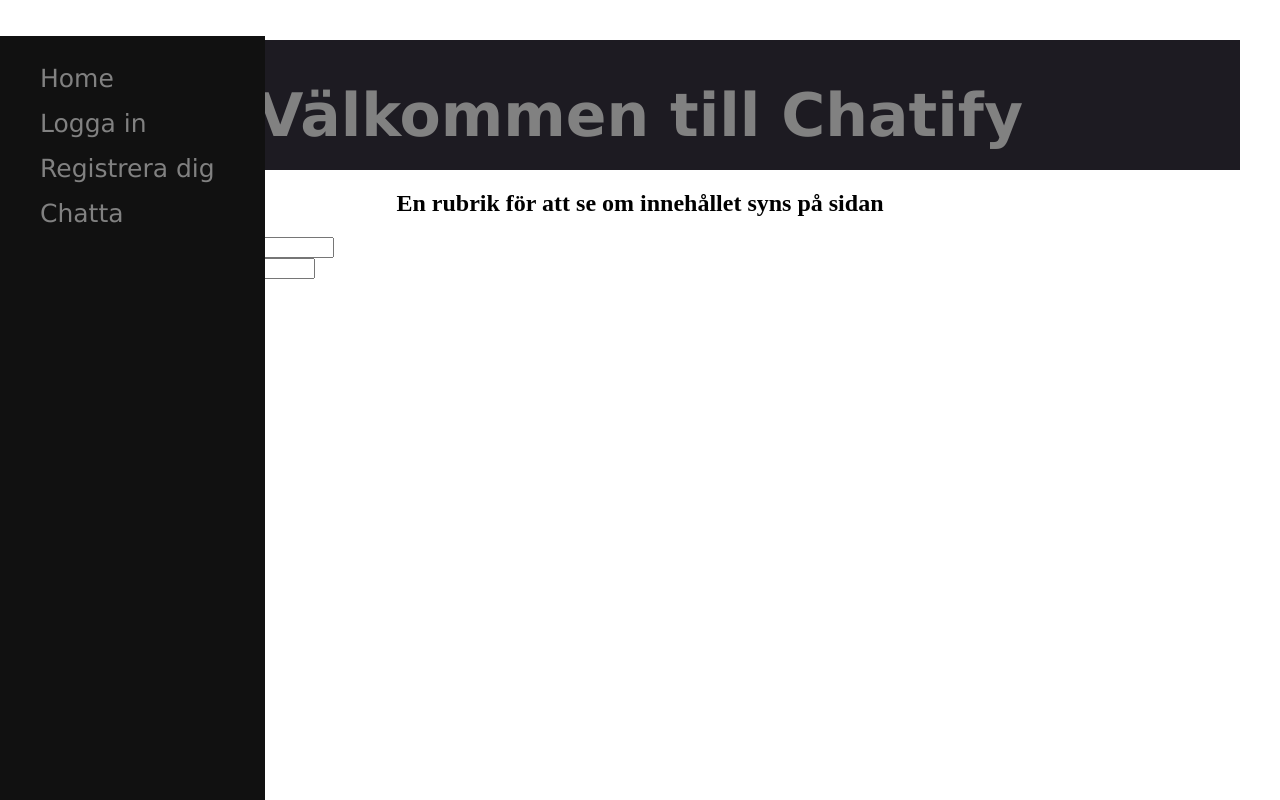
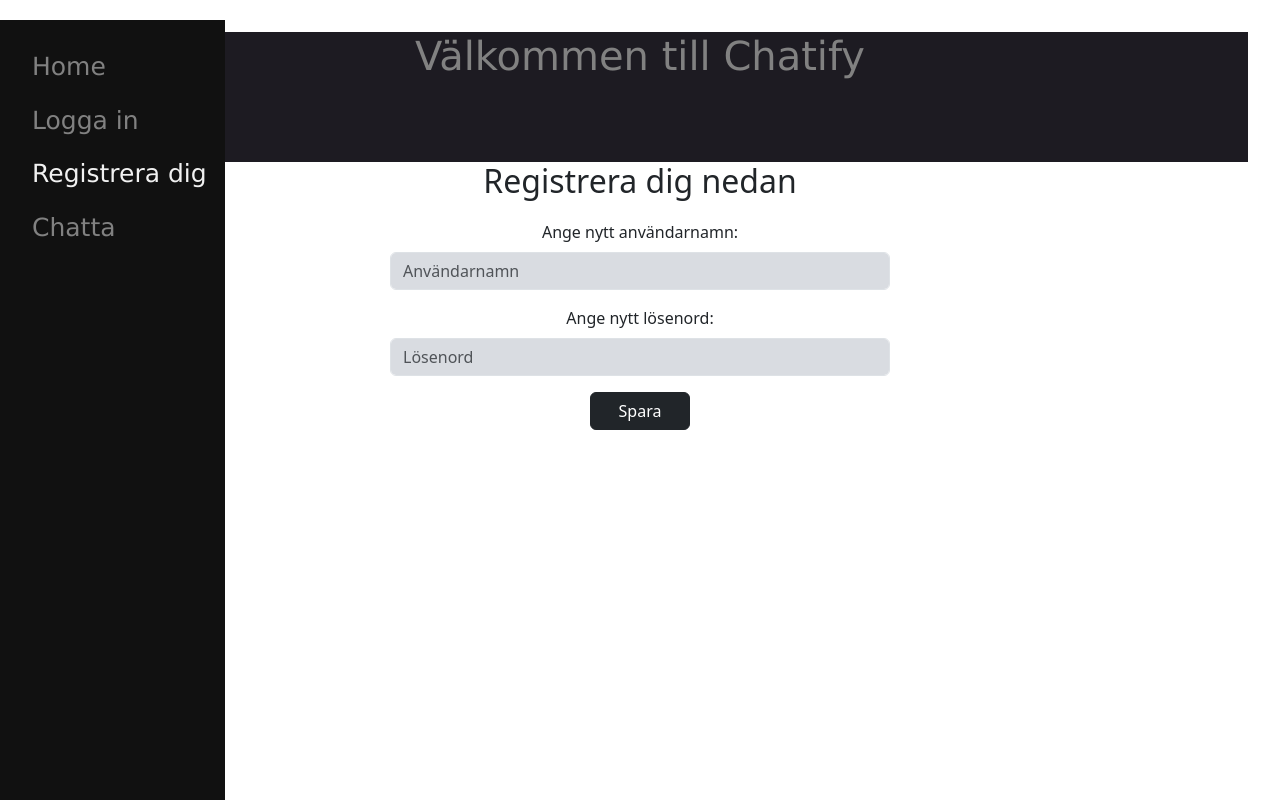
Before and after one commit to JennySta1017/Chatify-webbpage, a React (Vite) app: page /register in a window 1280 px wide. Built offline with nearby package versions, Linux system fonts and the light colour scheme.

Commit message:
form done

```diff
--- a/package.json
+++ b/package.json
@@ -10,7 +10,9 @@
     "preview": "vite preview"
   },
   "dependencies": {
+    "bootstrap": "^5.3.3",
     "react": "^18.3.1",
+    "react-bootstrap": "^2.10.4",
     "react-dom": "^18.3.1",
     "react-router-dom": "^6.26.0"
   },
--- a/src/App.jsx
+++ b/src/App.jsx
@@ -13,6 +13,13 @@ function App() {
      <Header />
      <Navbar />
      <Routes>
+      <Route
+          exact
+          path="/"
+          element={
+            <Home/>
+          }
+          />
         <Route
           exact path="/register"
           element={
@@ -20,13 +27,8 @@ function App() {
           }
           />
          {/*
-        <Route
-          exact
-          path="/"
-          element={
-            <Home/>
-          }
-          />
+
+
           <Route
           exact
           path="/login"
--- a/src/components/navbar/navbar.css
+++ b/src/components/navbar/navbar.css
@@ -28,6 +28,6 @@
     color: #f1f1f1;
   }
 
-  #sidenav a:active {
+  #sidenav a.active {
     color: #f1f1f1;
   }
--- a/src/components/register/register.css
+++ b/src/components/register/register.css
@@ -1,3 +1,13 @@
 #registerform {
-    width: 300px;
+    width: 500px;
+    margin: auto;
+    margin-top: 20px;
 }
+
+.input {
+    background-color: rgb(217, 220, 225);
+}
+
+#formbutton {
+    width: 100px
+}
--- a/src/components/register/register.jsx
+++ b/src/components/register/register.jsx
@@ -1,26 +1,29 @@
 import './register.css';
 import { useState } from "react";
+import Button from 'react-bootstrap/Button';
+import Form from 'react-bootstrap/Form';
 
 function Register() {
     const [userName, setuserName] = useState("");
     const [password, setpassword] = useState("");
     return (
         <>
-        <h2>En rubrik för att se om innehållet syns på sidan</h2>
-         <form id="registerform">
-      <label>Användarnamn:
-        <input
-          type="text"
-          value={userName}
-          />
-          </label>
-          <label>Lösenord:
-        <input
-          type="text"
-          value={password}
-          />
-          </label>
-        </form>
+        <h2>Registrera dig nedan</h2>
+         <Form id="registerform">
+          <Form.Group className="mb-3" controlId="formBasicEmail">
+          <Form.Label>Ange nytt användarnamn:</Form.Label>
+          <Form.Control className="input" type="text" placeholder="Användarnamn" value={userName}/>
+          </Form.Group>
+
+          <Form.Group className="mb-3" controlId="formBasicPassword">
+          <Form.Label>Ange nytt lösenord:</Form.Label>
+          <Form.Control className="input" type="password" placeholder="Lösenord" value={password}/>
+          </Form.Group>
+
+          <Button id="formbutton" variant="dark" type="submit">
+            Spara
+          </Button>
+        </Form>
         </>
     );
 
--- a/src/main.jsx
+++ b/src/main.jsx
@@ -2,6 +2,8 @@ import React from "react";
 import { createRoot } from 'react-dom/client';
 import ReactDOM from "react-dom/client";
 import { BrowserRouter } from "react-router-dom";
+import "bootstrap/dist/css/bootstrap.min.css";
+import "bootstrap/dist/js/bootstrap.bundle.min";
 import App from './App.jsx'
 
 
```
Also changed, not shown: 1 other file (tests, documents, lock files or other folders).
